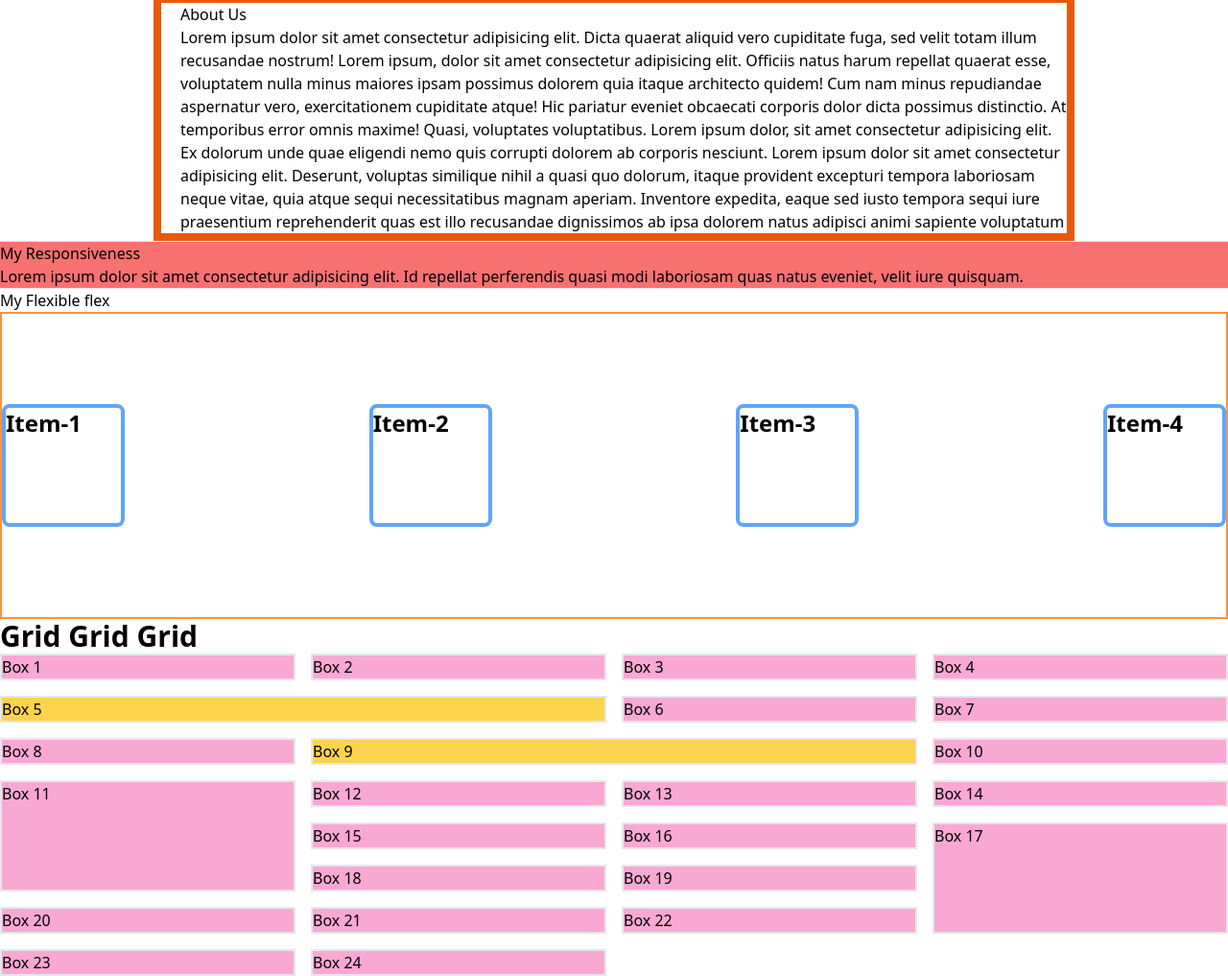
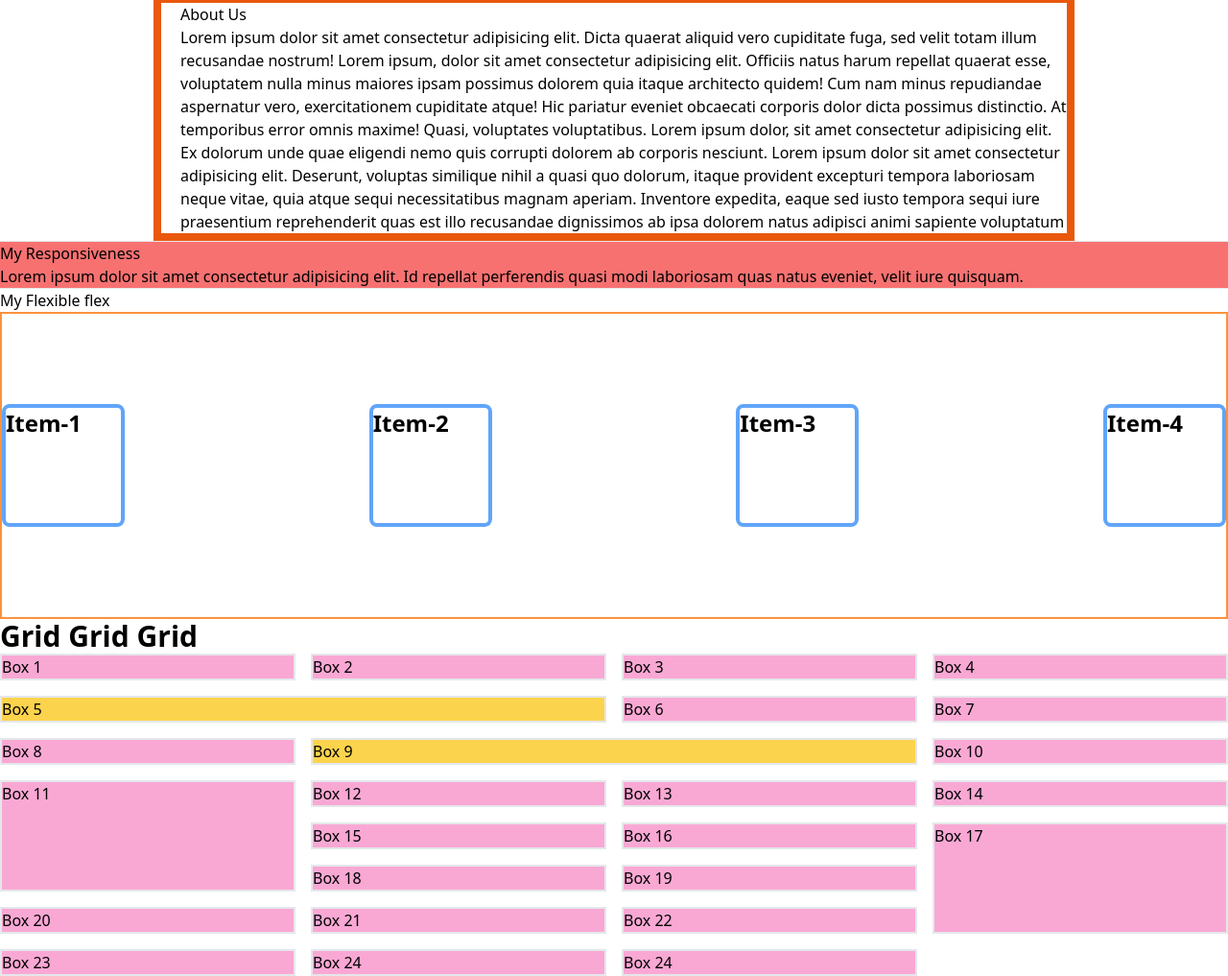
Before and after one commit to Chayon58/Intro-to-Tailwind, a plain HTML site: page index.html in a window 1280 px wide. Shown: the part 301-1318 px from the top of the page at 96% size. Drawn offline with nearby package versions, Linux system fonts and the light colour scheme.

Commit message:
added box

```diff
--- a/index.html
+++ b/index.html
@@ -72,6 +72,7 @@
                 <div class="bg-pink-300 border border-2 rounde-md">Box 22</div>
                 <div class="bg-pink-300 border border-2 rounde-md">Box 23</div>
                 <div class="bg-pink-300 border border-2 rounde-md">Box 24</div>
+                <div class="bg-pink-300 border border-2 rounde-md">Box 24</div>
             </div>
         </section>
     </main>
```
